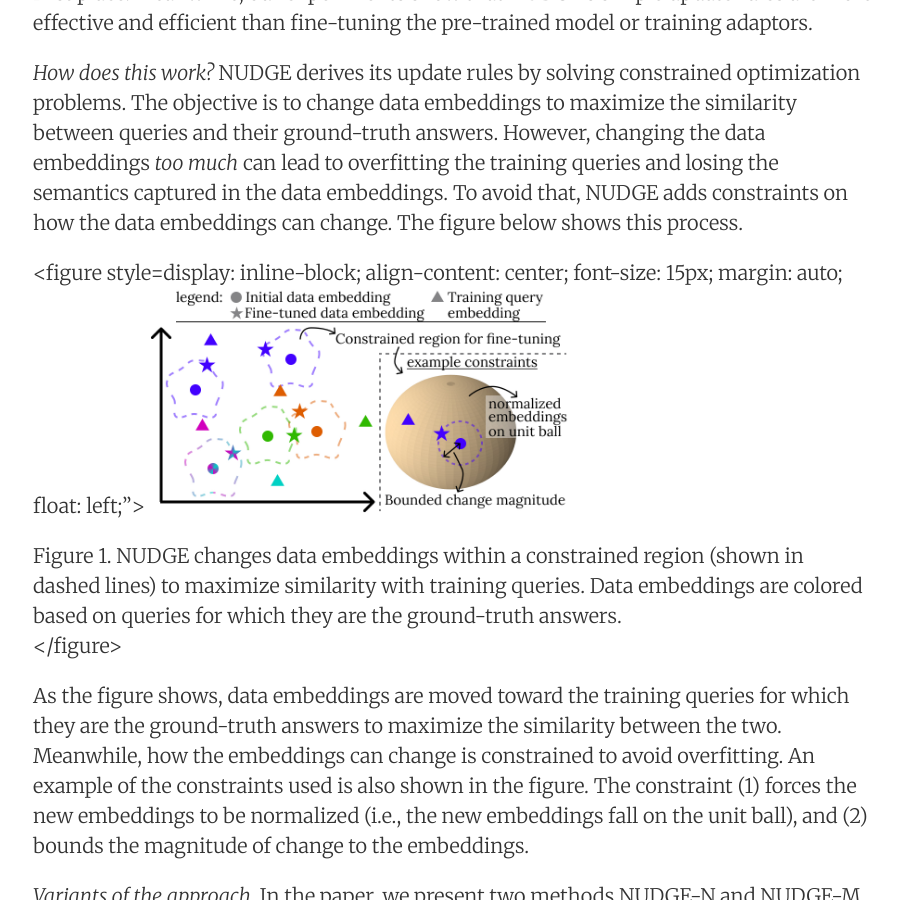
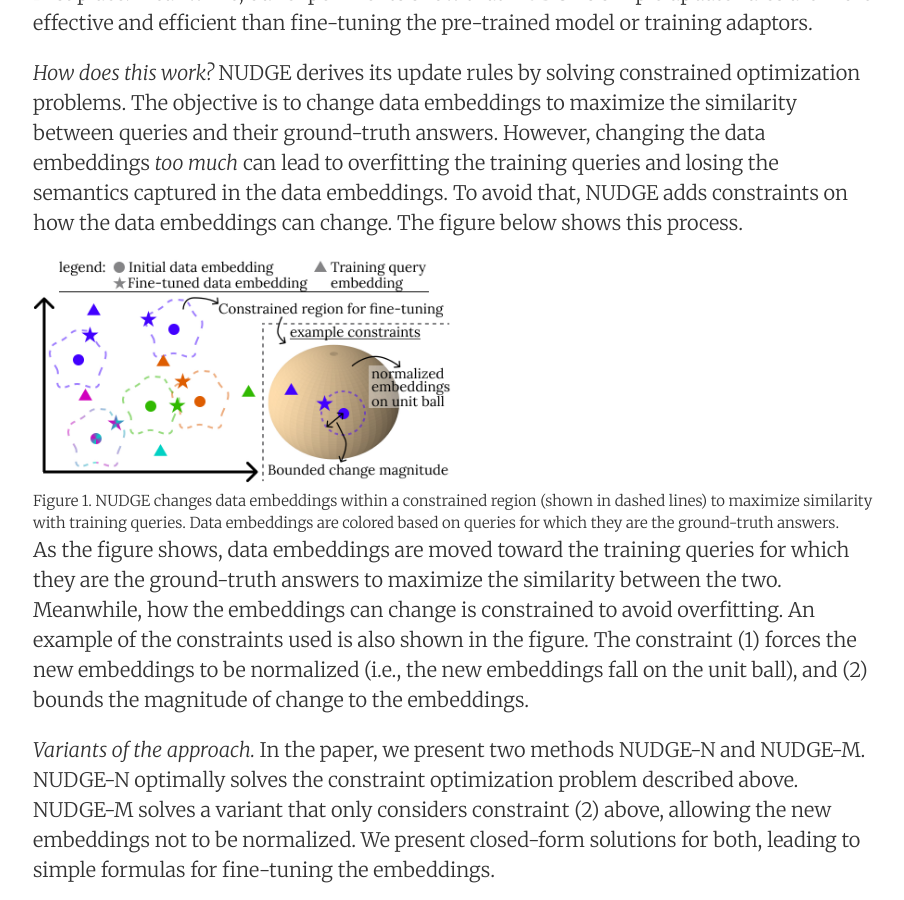
Before and after one commit to data-people-group/data-people-group.github.io, a Jekyll site: the page built from _posts/2024-09-05-nudge.md, in a window 1280 px wide and 900 px high, scrolled down 1782 px. Shown: the whole window, without its empty margins (187-1091 px from the left). Built offline with Jekyll 4.4.1, drawn with Linux system fonts in a browser that asks for light colours.

Commit message:
Update 2024-09-05-nudge.md

```diff
--- a/_posts/2024-09-05-nudge.md
+++ b/_posts/2024-09-05-nudge.md
@@ -23,7 +23,7 @@ NUDGE changes the data embeddings based on the training set *non-parametrically*
 
 *How does this work?* NUDGE derives its update rules by solving constrained optimization problems. The objective is to change data embeddings to maximize the similarity between queries and their ground-truth answers. However, changing the data embeddings *too much* can lead to overfitting the training queries and losing the semantics captured in the data embeddings. To avoid that, NUDGE adds constraints on how the data embeddings can change. The figure below shows this process.
 
-<figure style=display: inline-block;
+<figure style="display: inline-block;
     align-content: center;
     font-size: 15px;
     margin: auto;
@@ -59,7 +59,7 @@ We performed experiments on various embedding models and datasets, for both text
 **Results.** NUDGE variants consistently outperform other fine-tuning methods (see Tables 1-2). NUDGE-N provides, on average across datasets and for all embedding models, around 10-14% increase in NDCG@10. PTFT and Adaptor, on the other hand, only improve accuracy by at most 4%.
 
 <figure>
-  <img src="../images/nudge/res_img.png"  style="width:50%">
+  <img src="https://data-people-group.github.io/images/nudge/res_img.png"  style="width:50%">
   <figcaption>Table 3. Run time of different methods on BGE-S using an NVIDIA A100 or a 32-core CPU, excluding time to embed the documents.</figcaption>
 </figure>
 
```
